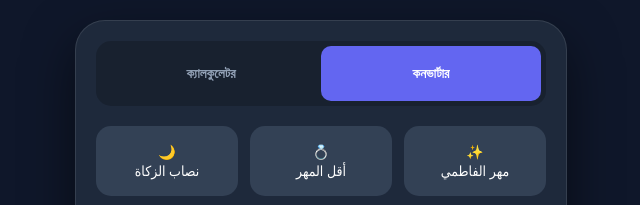
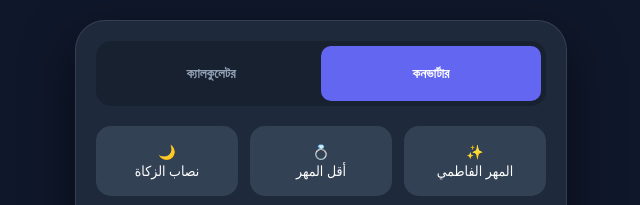
Before and after one commit to maktaba-johir/Calculator-Converter, a plain HTML site: page index.html in a window 1280 px wide. Both pictures are taken after a click on the button "কনভার্টার". Shown: the top 205 px of the page, 319-959 px from the left. Drawn offline with Linux system fonts and the light colour scheme.

Commit message:
Update index.html

```diff
--- a/index.html
+++ b/index.html
@@ -104,7 +104,7 @@
         <div class="conv-grid">
             <div class="conv-item" onclick="openModal('Zakat')">🌙<br>نصاب الزكاة</div>
             <div class="conv-item" onclick="openModal('MinMohr')">💍<br>أقل المهر</div>
-            <div class="conv-item" onclick="openModal('FatemiMohr')">✨<br>مهر الفاطمي</div>
+            <div class="conv-item" onclick="openModal('FatemiMohr')">✨<br>المهر الفاطمي</div>
 
             <div class="conv-item" onclick="openModal('Age')">🎂<br>Age</div>
             <div class="conv-item" onclick="openModal('BMI')">🏥<br>BMI</div>
```
